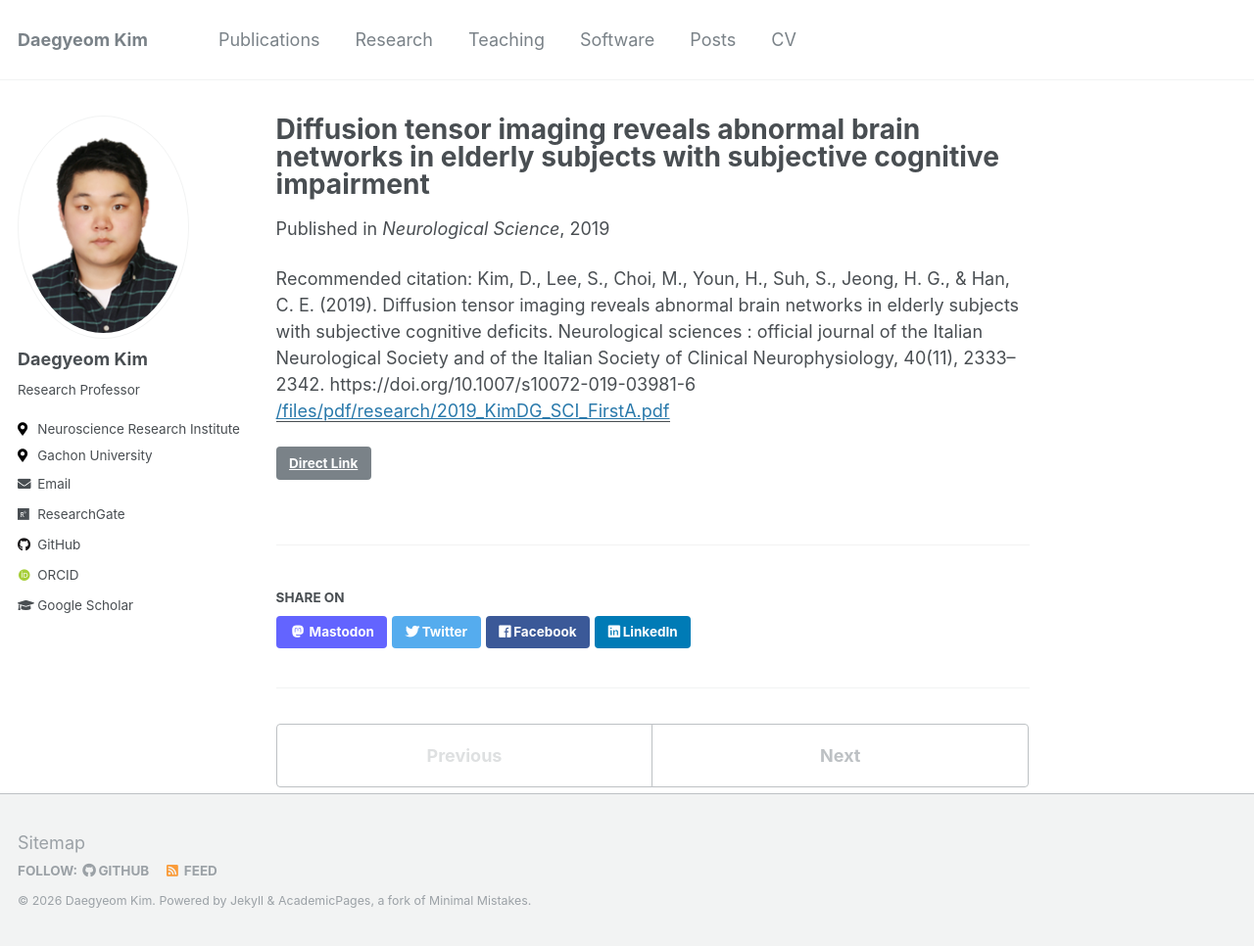
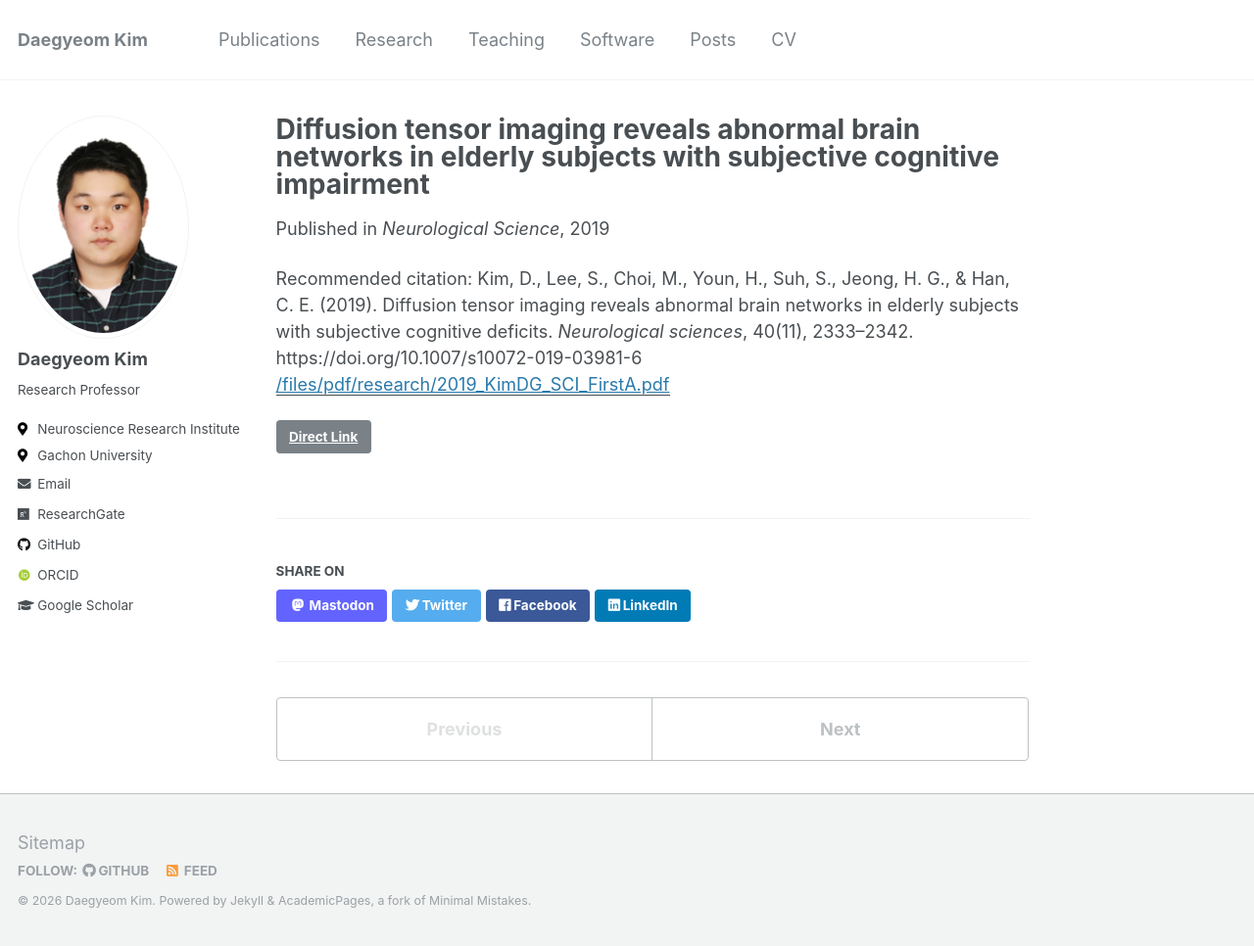
Before and after one commit to dgyeomkim/dgyeomkim.github.io, a Jekyll site: the page built from _publications/2019_SCI.md, in a window 1280 px wide and 966 px high. Shown: the whole window at 98% size. Built offline with Jekyll 4.4.1, drawn with Linux system fonts in a browser that asks for light colours; some web fonts are replaced.

Commit message:
Update 2019_SCI.md

```diff
--- a/_publications/2019_SCI.md
+++ b/_publications/2019_SCI.md
@@ -6,5 +6,5 @@ date: 2019-06-26
 venue: 'Neurological Science'
 paperurl: '/files/pdf/research/2019_KimDG_SCI_FirstA.pdf'
 link: 'https://doi.org/10.1007/s10072-019-03981-6'
-citation: 'Kim, D., Lee, S., Choi, M., Youn, H., Suh, S., Jeong, H. G., & Han, C. E. (2019). Diffusion tensor imaging reveals abnormal brain networks in elderly subjects with subjective cognitive deficits. Neurological sciences : official journal of the Italian Neurological Society and of the Italian Society of Clinical Neurophysiology, 40(11), 2333–2342. https://doi.org/10.1007/s10072-019-03981-6'
+citation: 'Kim, D., Lee, S., Choi, M., Youn, H., Suh, S., Jeong, H. G., & Han, C. E. (2019). Diffusion tensor imaging reveals abnormal brain networks in elderly subjects with subjective cognitive deficits. <i>Neurological sciences</i>, 40(11), 2333–2342. https://doi.org/10.1007/s10072-019-03981-6'
 ---
```
